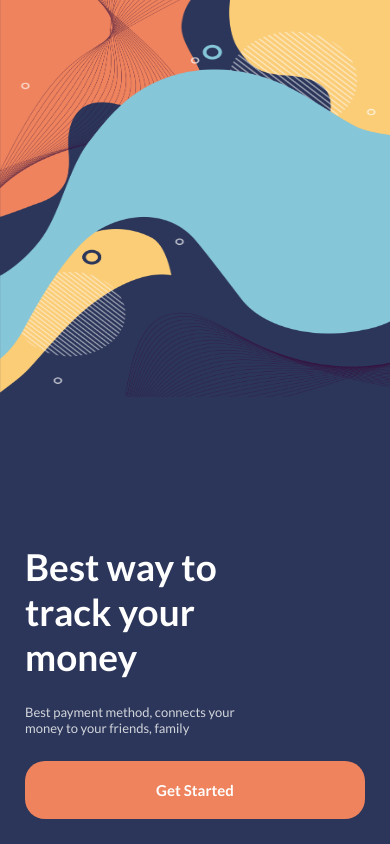
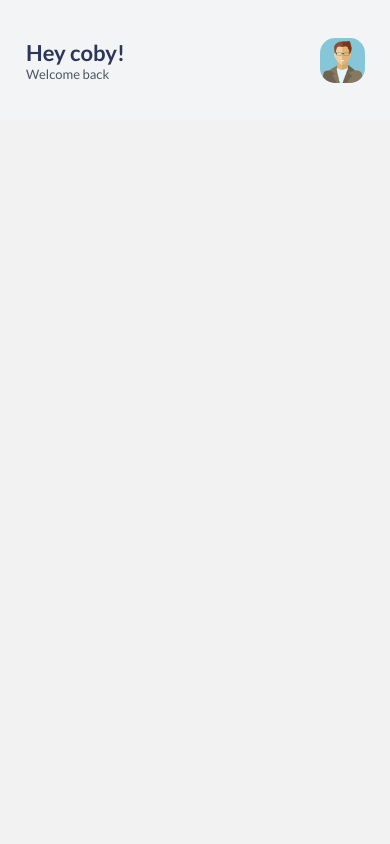
Before and after one commit to kdany25/MobileWalletApp, a React Native app: screen /Home in a window 390 px wide. Built offline with nearby package versions, Linux system fonts and the light colour scheme.

Commit message:
feat: added Home header

```diff
--- /dev/null
+++ b/components/Header/Greeting.tsx
@@ -0,0 +1,43 @@
+import React, { FunctionComponent } from "react";
+import styled from "styled-components/native";
+import { StyleProp, TextStyle } from "react-native";
+
+//custom components
+import RegularText from "../Texts/RegularText";
+import SmallText from "../Texts/SmallText";
+import { colors } from "../colors";
+
+const StyledView = styled.View`
+	flex-direction: column;
+	flex: 1;
+	justify-content: center;
+`;
+//interface
+interface GreetingProps {
+	mainText: string;
+	subText: string;
+	mainTextStyles?: StyleProp<TextStyle>;
+	subTextStyles?: StyleProp<TextStyle>;
+}
+
+const Greeting: FunctionComponent<GreetingProps> = (props) => {
+	return (
+		<StyledView>
+			<RegularText
+				textStyles={[
+					{ color: colors.secondary, fontSize: 22 },
+					props.mainTextStyles,
+				]}
+			>
+				{props.mainText}
+			</RegularText>
+			<SmallText
+				textStyles={[{ color: colors.graydark }, props.subTextStyles]}
+			>
+				{props.subText}
+			</SmallText>
+		</StyledView>
+	);
+};
+
+export default Greeting;
--- /dev/null
+++ b/components/Header/Profile.tsx
@@ -0,0 +1,41 @@
+import React, { FunctionComponent } from "react";
+import styled from "styled-components/native";
+
+import {
+	ImageSourcePropType,
+	GestureResponderEvent,
+	StyleProp,
+	TextStyle,
+	ViewStyle,
+	ImageStyle,
+} from "react-native";
+
+const StyledView = styled.TouchableOpacity`
+	flex-direction: column;
+	height: 45px;
+	width: 45px;
+	border-radius: 15px;
+`;
+
+const StyledImage = styled.Image`
+	resize-mode: cover;
+	width: 100%;
+	height: 100%;
+	border-radius: 15px;
+`;
+
+interface ProfileProps {
+	img: ImageSourcePropType;
+	imgStyle?: StyleProp<ImageStyle>;
+	imgContainerStyle?: StyleProp<ViewStyle>;
+	onPress?: ((event: GestureResponderEvent) => void) | undefined;
+}
+
+const Profile: FunctionComponent<ProfileProps> = (props) => {
+	return (
+		<StyledView onPress={props.onPress} style={props.imgContainerStyle}>
+			<StyledImage style={props.imgStyle} source={props.img} />
+		</StyledView>
+	);
+};
+export default Profile;
--- a/navigators/RootStack.tsx
+++ b/navigators/RootStack.tsx
@@ -1,26 +1,83 @@
-import React, {FunctionComponent} from "react"
+import React, { FunctionComponent } from "react";
 
 //React Navigation
-import {NavigationContainer} from "@react-navigation/native"
-import {createStackNavigator} from "@react-navigation/stack"
+import { NavigationContainer } from "@react-navigation/native";
+import { createStackNavigator } from "@react-navigation/stack";
 
 //Screens
-import Welcome from "./../screens/Welcome"
+import Welcome from "./../screens/Welcome";
+import Home from "../screens/Home";
+
+//colors
+import { colors } from "../components/colors";
+
+//customer component
+import Greeting from "../components/Header/Greeting";
+import Profile from "../components/Header/Profile";
+
+//Image
+import Avi from "./../assets/avi/avatar.png";
 
 export type RootStackParamList = {
-  Welcome: undefined
-}
+	Welcome: undefined;
+	Home: undefined;
+};
 
 const Stack = createStackNavigator<RootStackParamList>();
 
-const RootStack: FunctionComponent =() => {
-  return (
-    <NavigationContainer>
-      <Stack.Navigator>
-        <Stack.Screen name="Welcome" component={Welcome} options={{headerShown: false}}/>
-      </Stack.Navigator>
-    </NavigationContainer>
-  )
-}
+const RootStack: FunctionComponent = () => {
+	return (
+		<NavigationContainer>
+			<Stack.Navigator
+				screenOptions={{
+					headerStyle: {
+						backgroundColor: colors.graylight,
+						borderBottomWidth: 0,
+						shadowOpacity: 0,
+						elevation: 0,
+						height: 120,
+					},
+					headerTintColor: colors.secondary,
+					headerRightContainerStyle: {
+						paddingRight: 25,
+					},
+					headerLeftContainerStyle: {
+						paddingLeft: 10,
+					},
+					headerRight: () => (
+						<Profile
+							img={Avi}
+							imgContainerStyle={{
+								backgroundColor: colors.tertiary,
+							}}
+						/>
+					),
+				}}
+				initialRouteName="Home"
+			>
+				<Stack.Screen
+					name="Welcome"
+					component={Welcome}
+					options={{ headerShown: false }}
+				/>
+				<Stack.Screen
+					name="Home"
+					component={Home}
+					options={{
+						headerTitle: (props) => (
+							<Greeting
+								mainText="Hey coby!"
+								subText="Welcome back"
+								{...props}
+							/>
+						),
 
-export default RootStack
+						headerLeft: () => <></>,
+					}}
+				/>
+			</Stack.Navigator>
+		</NavigationContainer>
+	);
+};
+
+export default RootStack;
--- /dev/null
+++ b/screens/Home.tsx
@@ -0,0 +1,8 @@
+import React, { FunctionComponent } from "react";
+import { StatusBar } from "expo-status-bar";
+import styled from "styled-components/native";
+
+const Home: FunctionComponent = () => {
+	return <></>;
+};
+export default Home;
```
